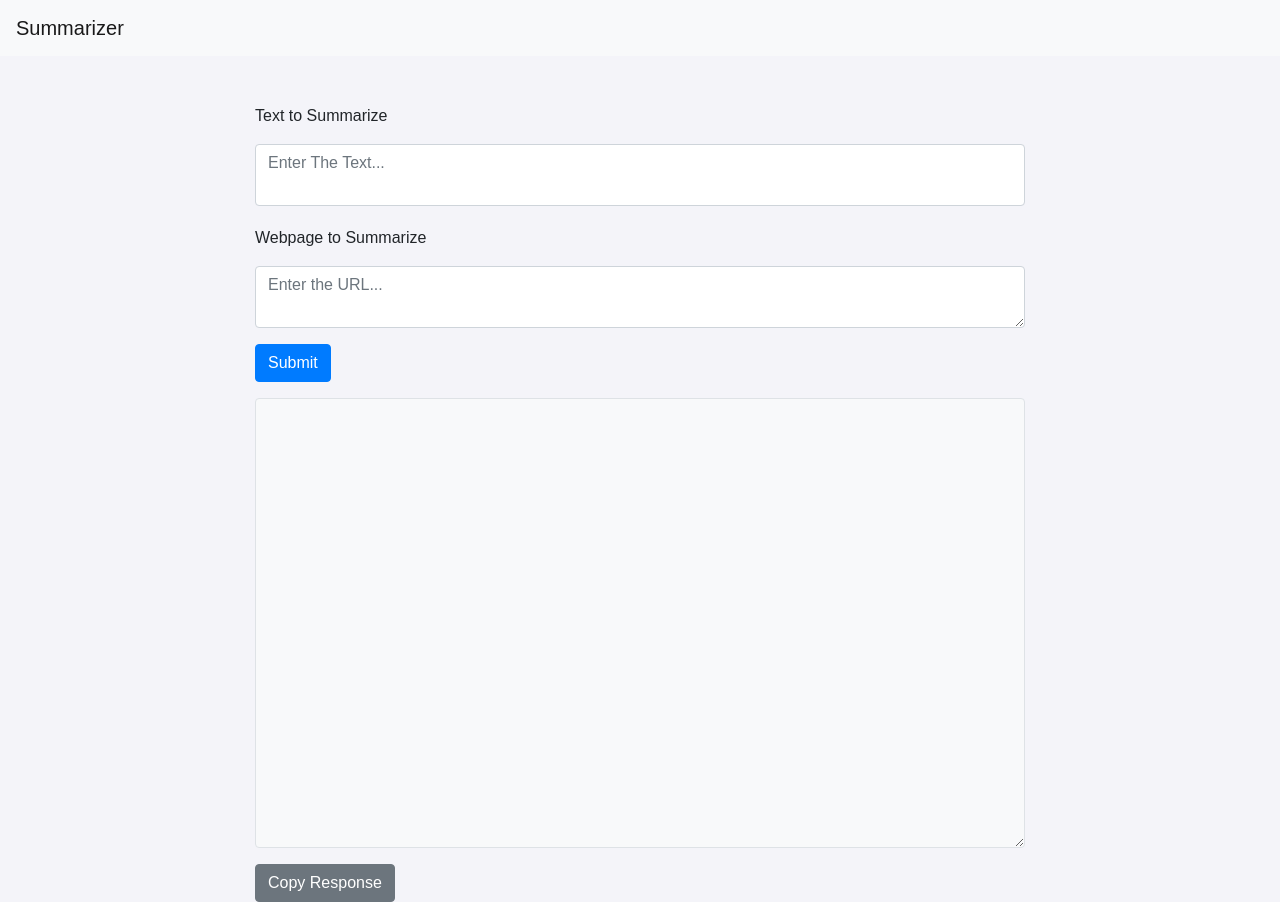
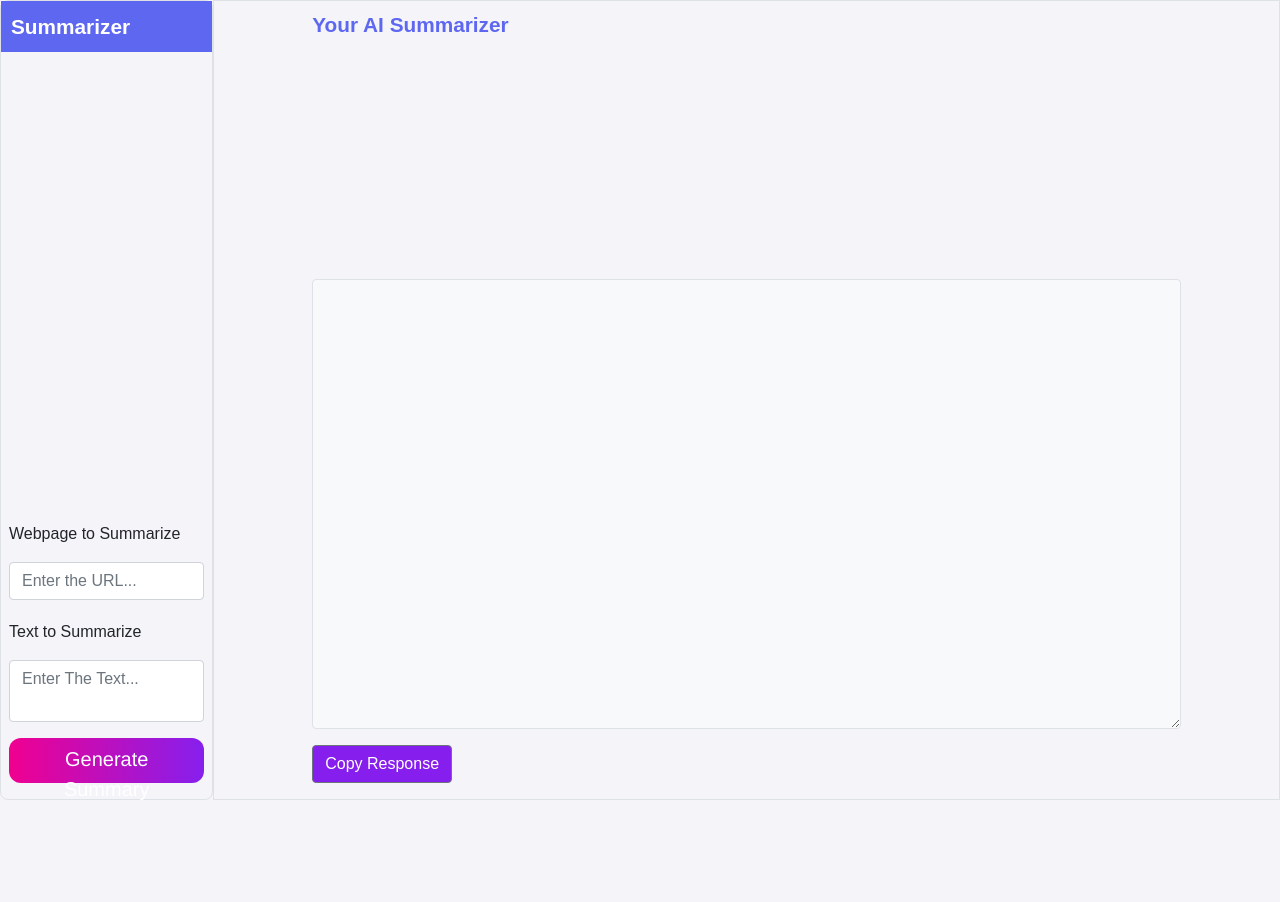
Before and after one commit to Pooja-789/AI-ThinkBot, a website: page public/index.html in a window 1280 px wide. After the commit the page ends 804 px from the top, so only its background shows below. Drawn offline with nearby package versions, Linux system fonts and the light colour scheme.

Commit message:
UI chnages

```diff
--- a/public/css/style.css
+++ b/public/css/style.css
@@ -1,13 +1,8 @@
 body {
     background: #f4f4f9;
     font-family: Arial, sans-serif;
+    overflow-x: hidden;
 }
-
-.container {
-    max-width: 800px;
-    margin: auto;
-}
-
 
 .response-container {
     display: flex;
@@ -33,6 +28,7 @@ body {
     padding: 0.375rem 0.75rem;
     font-size: 1rem;
 }
+
 #textInput {
     overflow-y: auto;
     max-height: 150px;
@@ -42,3 +38,76 @@ body {
 .text-input-container {
     position: relative;
 }
+
+.summarize-container {
+    min-height: 100vh;
+    height: 100vh;
+}
+
+.left-panel-container {
+    display: flex;
+    flex-direction: column;
+    justify-content: space-between;
+    border-radius: 8px;
+}
+
+.left-panel-input-container {
+    display: flex;
+    flex-direction: column;
+}
+
+#askButton {
+    height: 45px;
+    width: 100%;
+    font-size: 20px;
+    border-radius: 12px;
+    cursor: pointer;
+    border: none;
+    font-family: Helvetica;
+    background-image: linear-gradient(to right, #f00090, #861fed);
+    color: #fff;
+}
+
+.summarize-navbar {
+    display: flex;
+    flex-direction: column;
+    padding: 10px;
+    background-color: #5d67f0;
+    color: white;
+    font-weight: bold;
+    font-size: 1.3rem;
+
+}
+
+.right-panel-container {
+    display: flex;
+    flex-direction: column;
+    justify-content: space-between;
+}
+#copyButton {
+    background-color: #861fed;
+}
+.right-panel-title{
+    font-weight: bold;
+    font-size: 1.3rem;
+    color:#5d67f0;
+}
+
+.list-group-item {
+    background-color: transparent !important;
+    border: none; /* Optionally remove the border */
+    display: flex;
+    justify-content: space-between; /* Align text and icon properly */
+    align-items: center;
+    padding: 10px; /* Adjust spacing as needed */
+}
+
+.menu-icon {
+    margin-left: auto; /* Push the icon to the right */
+    font-weight: bold; /* Make the icon more prominent */
+}
+
+.list-group-item:hover {
+    cursor: pointer;
+    background-color: #f8f9fa; /* Optional hover effect */
+}
--- a/public/index.html
+++ b/public/index.html
@@ -13,29 +13,41 @@
 
 <body>
     <!-- Navigation Bar -->
-    <nav class="navbar navbar-expand-lg navbar-light bg-light">
-        <a class="navbar-brand" href="#">Summarizer</a>
-        <button class="navbar-toggler" type="button" data-toggle="collapse" data-target="#navbarNav"
-            aria-controls="navbarNav" aria-expanded="false" aria-label="Toggle navigation">
-            <span class="navbar-toggler-icon"></span>
-        </button>
-    </nav>
-    <!-- Progress Bar -->
     <div id="progressBarContainer" style="height: 5px; display: none;">
         <div id="progressBar" style="height: 100%; width: 0%; background-color: gray"></div>
     </div>
+    <div class="container-fluid">
+        <div class="row summarize-container">
+            <div class="col-2 px-0 border left-panel-container">
+                <div class="summarize-navbar">
+                    <p class="mb-0">Summarizer</p>
+                </div>
+                <div class="left-panel-input-container px-2">
+                    <div class=" mb-3">
+                        <p>Webpage to Summarize</p>
+                        <input type="text" id="urlInput" class="form-control" placeholder="Enter the URL...">
+                        <p style="margin-top: 20px;">Text to Summarize</p>
+                        <textarea type="text" id="textInput" class="form-control"
+                            placeholder="Enter The Text..."></textarea>
+                        <button id="askButton" class="btn btn-primary mt-3">Generate Summary</button>
+                    </div>
+                </div>
+            </div>
 
-    <!-- Main Content Area -->
-    <div class="container mt-5">
-        <div class="search-bar mb-3">
-            <p>Text to Summarize</p>
-            <textarea type="text" id="textInput" class="form-control" placeholder="Enter The Text..."></textarea>
-            <p style="margin-top: 20px;">Webpage to Summarize</p>
-            <textarea type="text" id="urlInput" class="form-control" placeholder="Enter the URL..."></textarea>
-            <button id="askButton" class="btn btn-primary mt-3">Submit</button>
+            <div class="col-10 px-2 pt-2 border">
+                <div class="row justify-content-center h-100">
+                    <div class="col-10 right-panel-container">
+                        <div class="right-panel-title">
+                            Your AI Summarizer
+                        </div>
+                        <div class="right-panel-response-container">
+                            <div id="answerDiv" class="border p-3 bg-light"></div>
+                            <button id="copyButton" class="btn btn-secondary my-3">Copy Response</button>
+                        </div>
+                    </div>
+                </div>
+            </div>
         </div>
-        <div id="answerDiv" class="border p-3 bg-light"></div>
-        <button id="copyButton" class="btn btn-secondary mt-3">Copy Response</button>
     </div>
 
     <!-- Bootstrap and jQuery Scripts -->
```
